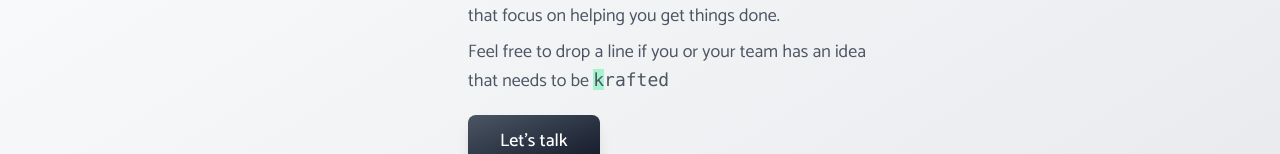
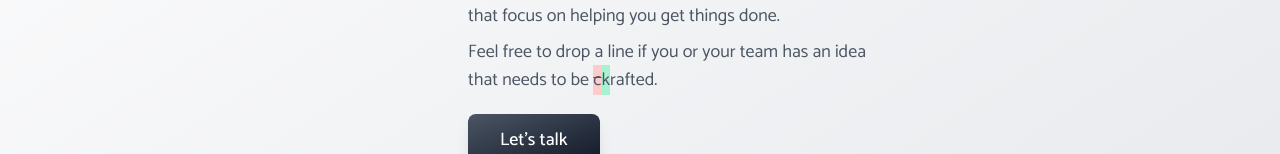
Before and after one commit to sammagee/krafted.dev, a Next.js app: page / in a window 1280 px wide. Shown: the part 389-543 px from the top of the page. Built offline with nearby package versions, Linux system fonts and the light colour scheme.

Commit message:
change gimmick

```diff
--- a/pages/index.js
+++ b/pages/index.js
@@ -52,7 +52,7 @@ export default function Home() {
               <p className="mt-2 text-lg text-gray-600">
                 We create software ranging from mobile apps to websites that focus on helping you get things done.
                 <div className="my-2" />
-                Feel free to drop a line if you or your team has an idea that needs to be <span className="font-mono group"><span className="hidden line-through transition-all duration-100 ease-in-out bg-red-200 group-hover:inline">c</span><span className="inline bg-green-200 group-hover:hidden">k</span>rafted</span>
+                Feel free to drop a line if you or your team has an idea that needs to be <span className="line-through bg-red-200">c</span><span className="bg-green-200">k</span>rafted.
               </p>
 
               <div className="flex items-center mt-5 space-x-5">
```
